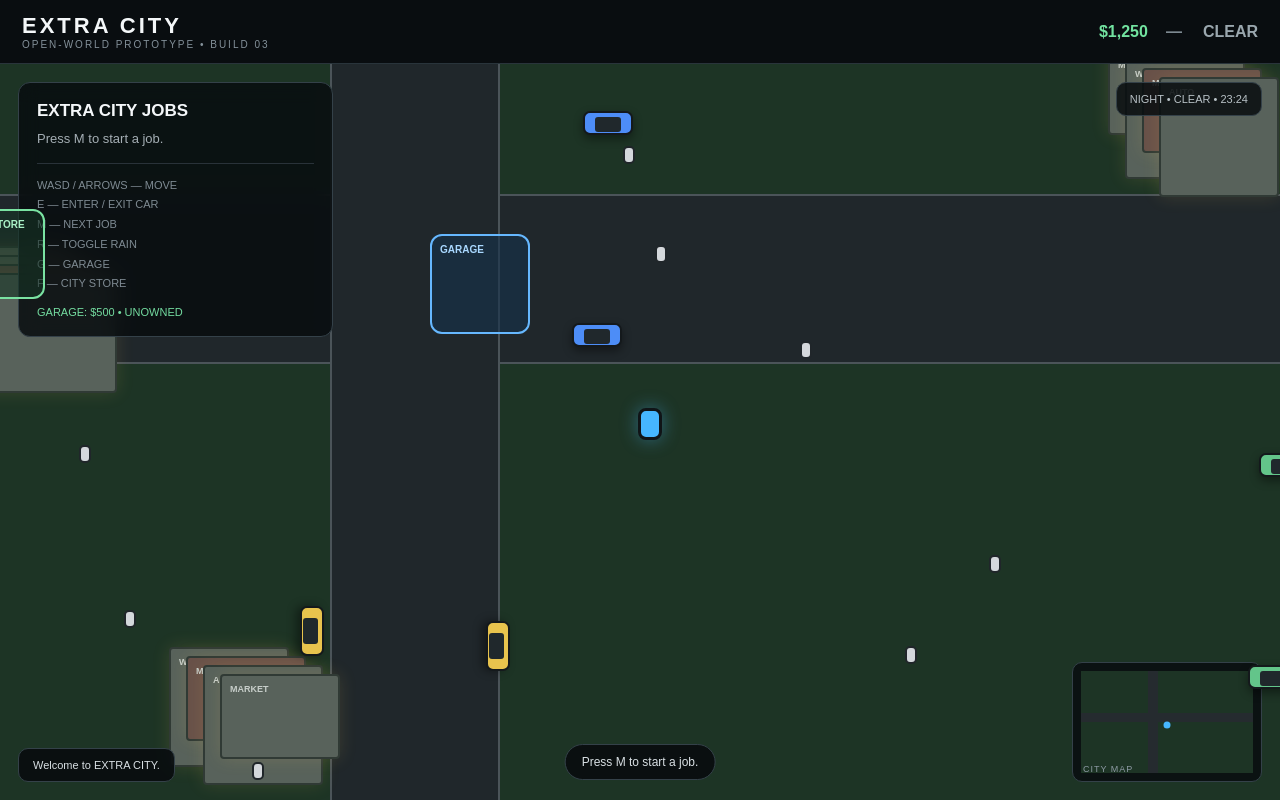
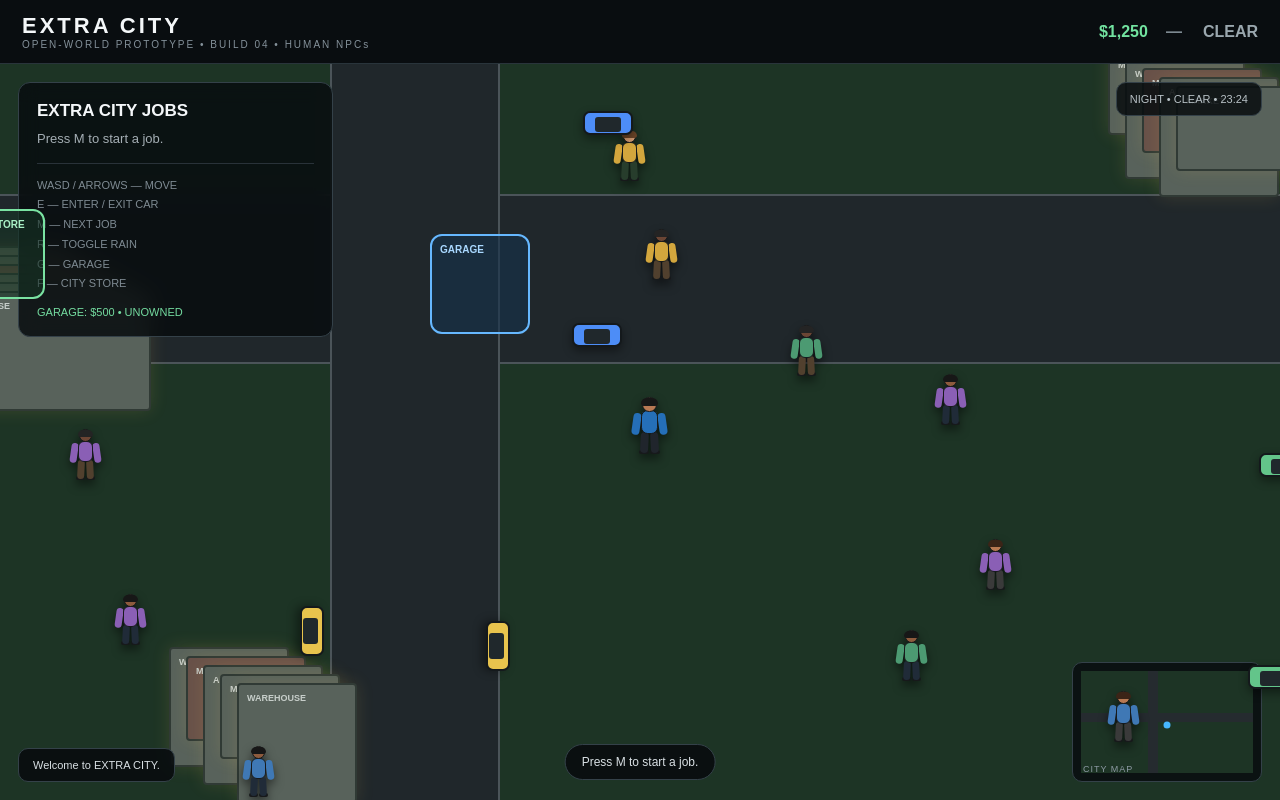
Before and after one commit to HUMANITY-creator/browser-gaming-hub, a Next.js app: page /gta7 in a window 1280 px wide. Built offline with nearby package versions, Linux system fonts and the light colour scheme.

Commit message:
Build 04: replace placeholder pedestrians with human-looking NPCs

```diff
--- a/app/gta7/page.tsx
+++ b/app/gta7/page.tsx
@@ -11,13 +11,28 @@ type Ped = {id:number,x:number,y:number,tx:number,ty:number,state:"walk"|"panic"
 type Cop = {id:number,x:number,y:number,angle:number};
 type MissionKind = "delivery"|"escape"|"checkpoint";
 
+type HumanProps = { tone:string; shirt:string; pants:string; hair:string; panic?:boolean; scale?:number };
+const Human = ({tone,shirt,pants,hair,panic=false,scale=1}:HumanProps) => (
+  <div style={{position:"relative",width:34*scale,height:52*scale,filter:"drop-shadow(0 5px 5px #0008)"}}>
+    <div style={{position:"absolute",left:11*scale,top:0,width:13*scale,height:13*scale,borderRadius:"50%",background:tone,border:"1px solid #16191b",zIndex:3}}/>
+    <div style={{position:"absolute",left:10*scale,top:1*scale,width:15*scale,height:7*scale,borderRadius:"9px 9px 4px 4px",background:hair,zIndex:4}}/>
+    <div style={{position:"absolute",left:10*scale,top:12*scale,width:15*scale,height:21*scale,borderRadius:6*scale,background:panic?"#ff9d38":shirt,border:"1px solid #171a1d",zIndex:2}}/>
+    <div style={{position:"absolute",left:4*scale,top:14*scale,width:7*scale,height:20*scale,borderRadius:4*scale,background:shirt,transform:panic?"rotate(-25deg)":"rotate(8deg)",transformOrigin:"top center",zIndex:1}}/>
+    <div style={{position:"absolute",left:24*scale,top:14*scale,width:7*scale,height:20*scale,borderRadius:4*scale,background:shirt,transform:panic?"rotate(25deg)":"rotate(-8deg)",transformOrigin:"top center",zIndex:1}}/>
+    <div style={{position:"absolute",left:10*scale,top:31*scale,width:7*scale,height:19*scale,borderRadius:4*scale,background:pants,transform:panic?"rotate(-8deg)":"rotate(3deg)",transformOrigin:"top center",zIndex:1}}/>
+    <div style={{position:"absolute",left:18*scale,top:31*scale,width:7*scale,height:19*scale,borderRadius:4*scale,background:pants,transform:panic?"rotate(8deg)":"rotate(-3deg)",transformOrigin:"top center",zIndex:1}}/>
+    <div style={{position:"absolute",left:8*scale,top:47*scale,width:9*scale,height:4*scale,borderRadius:3*scale,background:"#17191b"}}/>
+    <div style={{position:"absolute",left:18*scale,top:47*scale,width:9*scale,height:4*scale,borderRadius:3*scale,background:"#17191b"}}/>
+  </div>
+);
+
 export default function ExtraCity() {
   const [p,setP] = useState({x:1500,y:1050});
   const [cars,setCars] = useState<Car[]>(() => Array.from({length:18},(_,i)=>({
     id:i,x:300+((i*431)%2400),y:260+((i*277)%1450),angle:i%2?0:Math.PI/2,
     color:["#e85d5d","#4d8df7","#e8c34d","#63c58a","#a77bf3","#f28b5b"][i%6],speed:45+(i%4)*18
   })));
-  const [peds,setPeds] = useState<Ped[]>(() => Array.from({length:24},(_,i)=>({
+  const [peds,setPeds] = useState<Ped[]>(() => Array.from({length:34},(_,i)=>({
     id:i,x:180+((i*173)%2640),y:180+((i*317)%1640),
     tx:180+(((i*173)+500)%2640),ty:180+(((i*317)+700)%1640),state:"walk"
   })));
@@ -68,7 +83,7 @@ export default function ExtraCity() {
       }
       if(k==="r") setWeather(w=>w==="clear"?"rain":"clear");
       if(k==="g" && d(p,garageSpot)<150){
-        if(garage===0){setGarage(1);setCash(v=>Math.max(0,v-500));setToast("Garage purchased. Vehicle storage unlocked.");}
+        if(garage===0 && cash>=500){setGarage(1);setCash(v=>v-500);setToast("Garage purchased. Vehicle storage unlocked.");} else if(garage===0){setToast("You need $500 for the garage.");}
         else {setToast("Garage: your ride is ready.");}
       }
       if(k==="f" && d(p,shopSpot)<140){
@@ -163,11 +178,11 @@ export default function ExtraCity() {
     {x:0,y:820,w:W,h:170},{x:1180,y:0,w:170,h:H},
     {x:2160,y:0,w:155,h:H},{x:0,y:1450,w:W,h:130}
   ];
-  const buildings=Array.from({length:34},(_,i)=>({x:80+((i*313)%2800),y:70+((i*401)%1800),w:120+(i%3)*45,h:85+(i%2)*35}));
+  const buildings=Array.from({length:48},(_,i)=>({x:80+((i*313)%2800),y:70+((i*401)%1800),w:120+(i%3)*45,h:85+(i%2)*35}));
 
   return <main style={{height:"100vh",background:"#080b0e",color:"#f4f7f9",fontFamily:"Arial,sans-serif",overflow:"hidden"}}>
     <header style={{height:64,display:"flex",alignItems:"center",justifyContent:"space-between",padding:"0 22px",background:"#090d10",borderBottom:"1px solid #29343b",position:"relative",zIndex:20}}>
-      <div><div style={{fontWeight:900,letterSpacing:3,fontSize:22}}>EXTRA CITY</div><div style={{fontSize:10,color:"#84919a",letterSpacing:2}}>OPEN-WORLD PROTOTYPE • BUILD 03</div></div>
+      <div><div style={{fontWeight:900,letterSpacing:3,fontSize:22}}>EXTRA CITY</div><div style={{fontSize:10,color:"#84919a",letterSpacing:2}}>OPEN-WORLD PROTOTYPE • BUILD 04 • HUMAN NPCs</div></div>
       <div style={{display:"flex",gap:18,fontWeight:800}}><span style={{color:"#72e3a0"}}>{"$"+cash.toLocaleString()}</span><span style={{color:wanted?"#ff5a5a":"#7d8991",letterSpacing:3}}>{wanted?"★".repeat(wanted):"—"}</span><span style={{color:"#9aa7ae"}}>{weather==="rain"?"RAIN":"CLEAR"}</span></div>
     </header>
     <section style={{position:"relative",height:"calc(100vh - 64px)",overflow:"hidden",background:night?"#18261d":"#426342"}}>
@@ -176,11 +191,11 @@ export default function ExtraCity() {
         {buildings.map((b,i)=><div key={i} style={{position:"absolute",left:b.x,top:b.y,width:b.w,height:b.h,background:i%4===0?"#685149":"#58625b",border:"2px solid #303a35",borderRadius:4,boxShadow:night?"0 0 18px #f4c95d22":"none"}}><div style={{padding:8,fontSize:9,fontWeight:900,color:"#c7ceca"}}>{["MOTEL","AUTO","MARKET","WAREHOUSE"][i%4]}</div></div>)}
         <div style={{position:"absolute",left:shopSpot.x-45,top:shopSpot.y-45,width:90,height:90,border:"2px solid #7ae3a2",borderRadius:12,background:"#17342699",zIndex:3}}><div style={{padding:8,fontSize:10,fontWeight:900,color:"#a9f0c6"}}>CITY STORE</div></div>
         <div style={{position:"absolute",left:garageSpot.x-50,top:garageSpot.y-50,width:100,height:100,border:"2px solid #66b8ff",borderRadius:12,background:"#14314b99",zIndex:3}}><div style={{padding:8,fontSize:10,fontWeight:900,color:"#a9d8ff"}}>GARAGE</div></div>
-        {peds.map(n=><div key={"ped"+n.id} style={{position:"absolute",left:n.x-6,top:n.y-9,width:12,height:18,borderRadius:5,background:n.state==="panic"?"#ffbd55":"#d4d8dc",border:"2px solid #20262a",zIndex:5}}/>)}
+        {peds.map(n=><div key={"ped"+n.id} style={{position:"absolute",left:n.x-17,top:n.y-25,zIndex:5}}><Human tone={["#8d5b3d","#b87952","#d29b72","#6b4534"][n.id%4]} shirt={["#3f78b5","#b44f4f","#d3a63d","#4c9a72","#8a5fb5"][n.id%5]} pants={["#202b38","#3a3a3a","#273d2c","#51402e"][n.id%4]} hair={["#171717","#3b2417","#6b4528","#242424"][n.id%4]} panic={n.state==="panic"} /></div>)}
         {police.map(q=><div key={"police"+q.id} style={{position:"absolute",left:q.x-29,top:q.y-14,width:58,height:28,borderRadius:6,background:"#f2f2f2",border:"2px solid #15191c",transform:"rotate("+q.angle+"rad)",zIndex:8}}><div style={{height:8,background:"#2563eb"}}/><div style={{position:"absolute",right:0,top:0,width:29,height:8,background:"#ef4444"}}/><div style={{position:"absolute",left:8,top:13,width:42,height:6,background:"#20262a",borderRadius:2}}/></div>)}
         {cars.map(c=><div key={c.id} style={{position:"absolute",left:c.x-25,top:c.y-12,width:50,height:24,borderRadius:7,background:c.color,border:c.id===car?"3px solid white":"2px solid #14191c",transform:"rotate("+c.angle+"rad)",zIndex:6,boxShadow:"0 4px 10px #0006"}}><div style={{position:"absolute",left:10,top:4,width:26,height:15,background:"#20282c",borderRadius:3}}/></div>)}
         {mission==="active"&&<div style={{position:"absolute",left:missionTarget.x-48,top:missionTarget.y-48,width:96,height:96,border:"3px solid #ffd84d",borderRadius:"50%",boxShadow:"0 0 35px #ffd84d55",zIndex:4}}/>}
-        <div style={{position:"absolute",left:p.x-12,top:p.y-16,width:24,height:32,borderRadius:8,background:car!==null?"#f1f1f1":"#46b6ff",border:"3px solid #101417",boxShadow:"0 0 18px #46b6ff66",zIndex:10}}/>
+        {car===null&&<div style={{position:"absolute",left:p.x-20,top:p.y-27,zIndex:10}}><Human tone="#b97954" shirt="#256fb8" pants="#20252c" hair="#171717" scale={1.12}/></div>}
         {weather==="rain"&&<div style={{position:"absolute",inset:0,pointerEvents:"none",backgroundImage:"repeating-linear-gradient(105deg,transparent 0,transparent 14px,#9ed8ff33 15px,#9ed8ff33 16px)",opacity:.75}}/>}
       </div>
 
```
